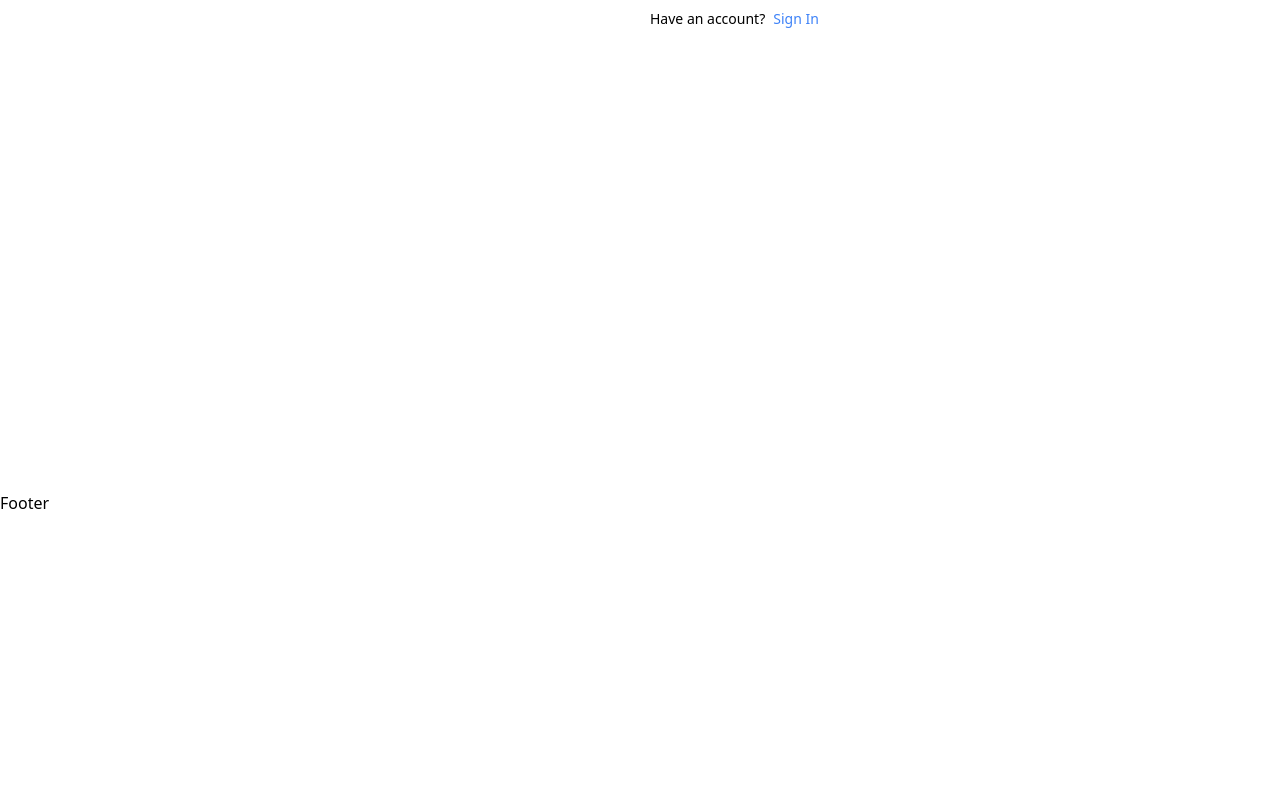
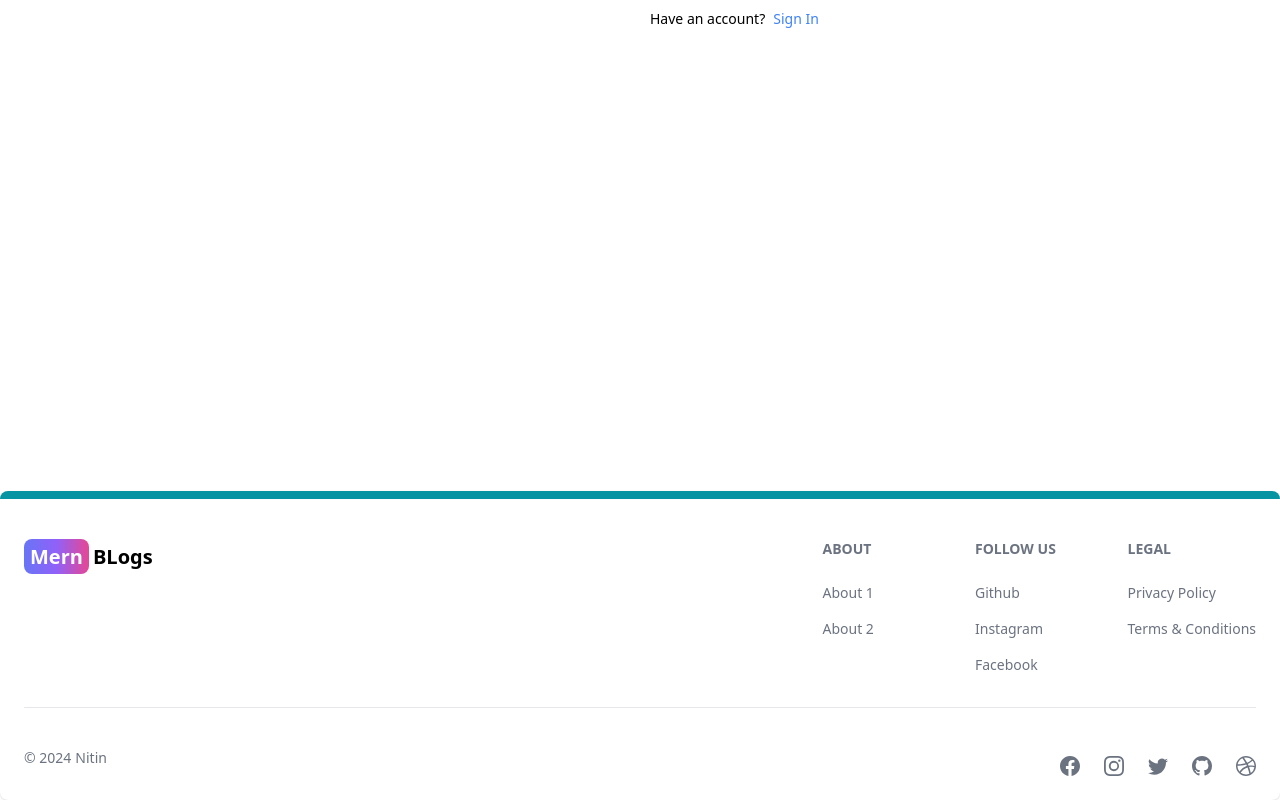
Before and after one commit to nitindahiya-dev/mern-blog, a React (Vite) app in the folder client/: page /sign-up in a window 1280 px wide. Shown: the part 451-1251 px from the top of the page. Before the commit the page ends 966 px from the top, so only its background shows below. Built offline with nearby package versions, Linux system fonts and the light colour scheme.

Commit message:
footer done

```diff
--- a/client/src/components/Footer.jsx
+++ b/client/src/components/Footer.jsx
@@ -1,7 +1,60 @@
+import { Footer, FooterCopyright, FooterIcon } from "flowbite-react";
+import { Link } from "react-router-dom";
+import { BsDribbble, BsFacebook, BsGithub, BsInstagram, BsTwitter } from "react-icons/bs"
 
 
-export default function Footer() {
+export default function FooterComponent() {
   return (
-    <div>Footer</div>
+    <Footer container className="border-t-8 border-teal-500">
+      <div className="w-full max-w-7xl mx-auto">
+        <div className="grid w-full justify-between sm:flex md:grid-cols-1">
+          <div className="mt-5">
+            <Link to="/" className='text-lg sm:text-xl  whitespace-nowrap self-center font-semibold dark:text-white'>
+              <span className='px-1.5 py-1 text-white bg-gradient-to-r from-indigo-500 via-purple-500 to-pink-500 rounded-lg mr-1'>Mern</span>
+              BLogs</Link>
+          </div>
+          <div className="grid grid-cols-2 gap-8 mt-4 sm:grid-cols-3 sm:gap-6">
+            <div className="">
+              <Footer.Title title="About" />
+              <Footer.LinkGroup col>
+                <Footer.Link href="/about">About 1</Footer.Link>
+                <Footer.Link href="/about">About 2</Footer.Link>
+              </Footer.LinkGroup>
+            </div>
+            <div className="">
+              <Footer.Title title="Follow us" />
+              <Footer.LinkGroup col>
+                <Footer.Link target="_blank" href="https://github.com/nitindahiya199">Github</Footer.Link>
+                <Footer.Link target="_blank" href="https://www.instagram.com/programmerjokesofficial/">Instagram</Footer.Link>
+                <Footer.Link target="_blank" href="https://www.facebook.com/jokesvala/">Facebook</Footer.Link>
+              </Footer.LinkGroup>
+            </div>
+            <div className="">
+              <Footer.Title title="Legal" />
+              <Footer.LinkGroup col>
+                <Footer.Link href="#!">Privacy Policy</Footer.Link>
+                <Footer.Link href="#!">Terms & Conditions</Footer.Link>
+              </Footer.LinkGroup>
+            </div>
+          </div>
+        </div>
+        <Footer.Divider />
+        <div className="w-full sm:flex sm:items-center sm:justify-between">
+          <FooterCopyright
+            href="#!"
+            by="Nitin"
+            year={new Date().getFullYear()}
+          />
+          <div className="flex gap-6 mt-4 sm:nt-0 sm:justify-center">
+            <FooterIcon href="https://www.facebook.com/jokesvala/" icon={BsFacebook} />
+            <FooterIcon href="https://www.instagram.com/programmerjokesofficial/" icon={BsInstagram} />
+            <FooterIcon href="#!" icon={BsTwitter} />
+            <FooterIcon href="https://github.com/nitindahiya199" icon={BsGithub} />
+            <FooterIcon href="#!" icon={BsDribbble} />
+          </div>
+        </div>
+
+      </div>
+    </Footer>
   )
 }
--- a/client/src/pages/SignUp.jsx
+++ b/client/src/pages/SignUp.jsx
@@ -45,7 +45,7 @@
         <div className='flex-1'>
           <Link to='/' className='font-bold dark:text-white text-4xl'>
             <span className='px-2 py-1 bg-gradient-to-r from-indigo-500 via-purple-500 to-pink-500 rounded-lg text-white'>
-              Sahand's
+              Mern
             </span>
             Blog
           </Link>
```
